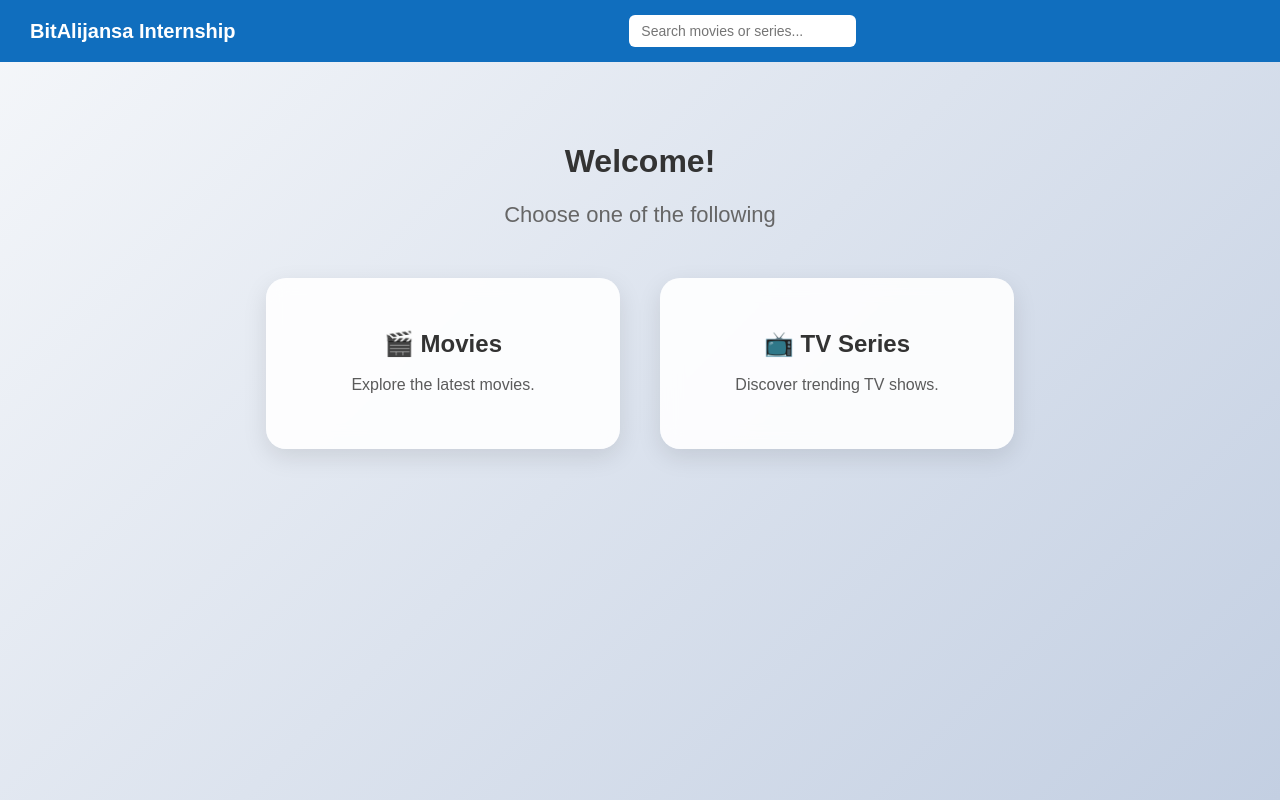
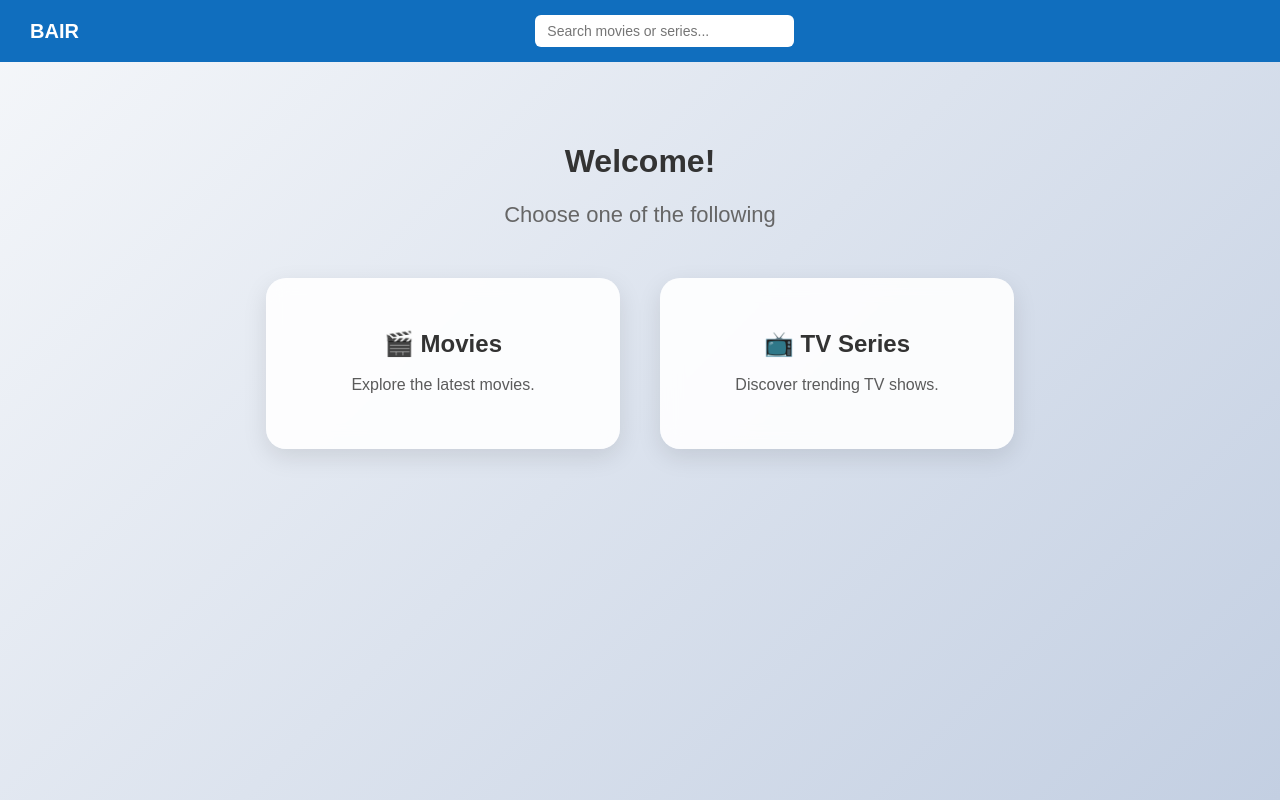
Before and after one commit to cheskoa/rubicon-praksa, a React (Create React App) app: page / in a window 1280 px wide. Built offline with nearby package versions, Linux system fonts and the light colour scheme.

Commit message:
header update

```diff
--- a/src/components/Header.tsx
+++ b/src/components/Header.tsx
@@ -3,7 +3,7 @@ import "../styles/header.css";
 export default function Header() {
   return (
     <header className="header">
-      <div className="logo">BitAlijansa Internship</div>
+      <div className="logo">BAIR</div>
       <div className="search-bar">
         <input type="text" placeholder="Search movies or series..." />
       </div>
```
